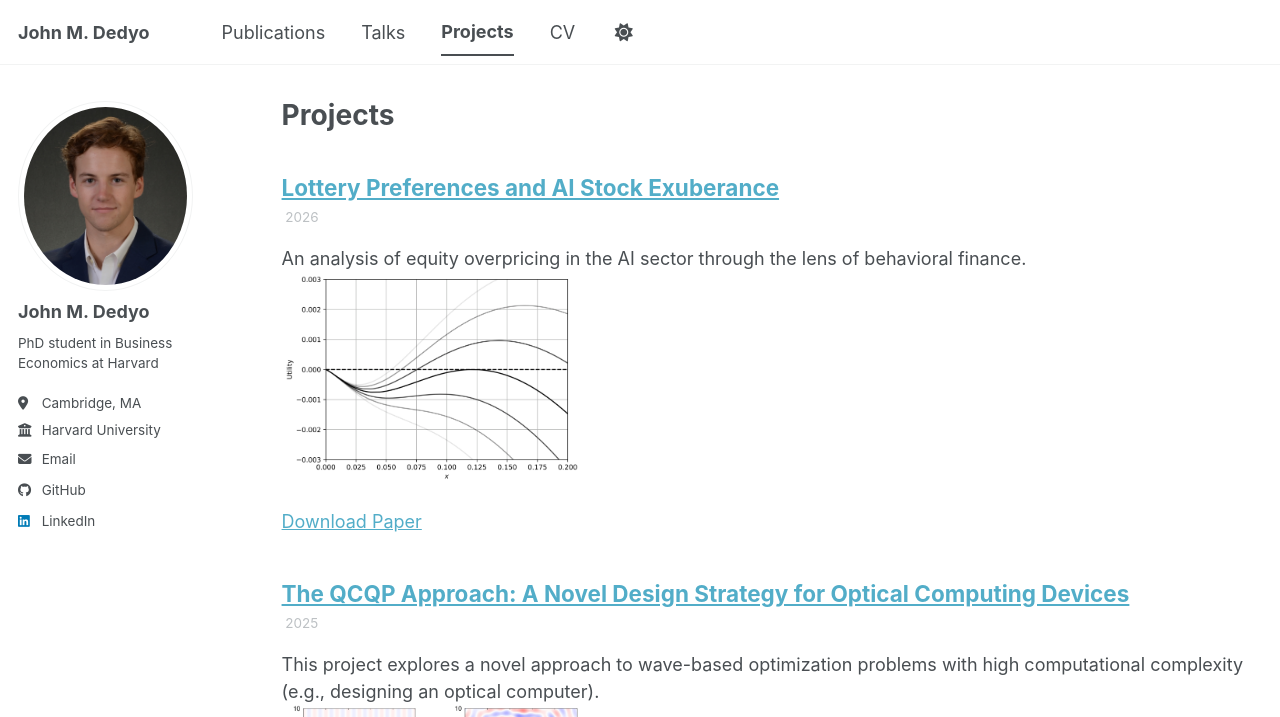
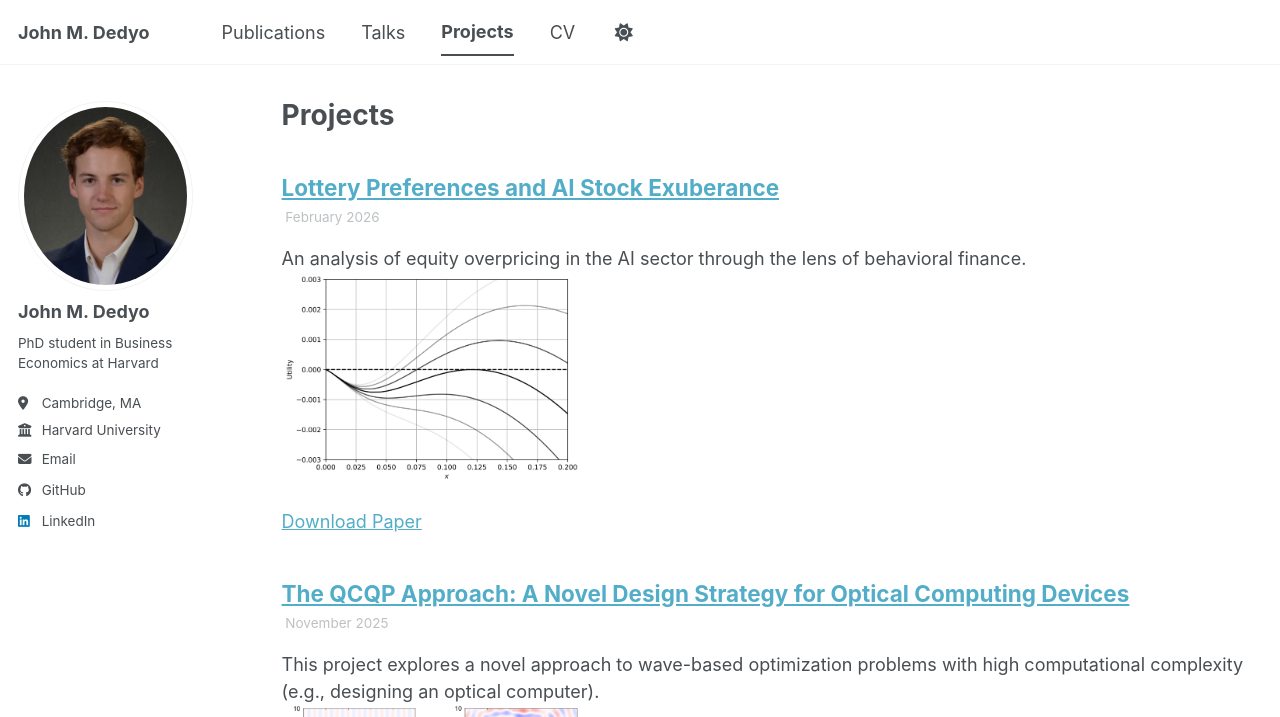
Before and after one commit to johndedyo/johndedyo.github.io, a Jekyll site: the page built from _pages/portfolio.html, in a window 1280 px wide and 1095 px high. Shown: the top 717 px of the window. Built offline with Jekyll 4.4.1, drawn with Linux system fonts in a browser that asks for light colours; a script bundle is joined from its source files by our own code; library files that are not in the unit come from our copies.

Commit message:
Update archive-single.html

```diff
--- a/_includes/archive-single.html
+++ b/_includes/archive-single.html
@@ -47,7 +47,7 @@
 {% elsif post.collection == 'portfolio' %}
   <p class="page__meta">
     <i class="fa fa-clock-o" aria-hidden="true"></i>
-    {{ post.date | default: "1900-01-01" | date: "%Y" }}
+    {{ post.date | default: "1900-01-01" | date: "%B %Y" }}
   </p>
 
 {% elsif post.date %}
```
